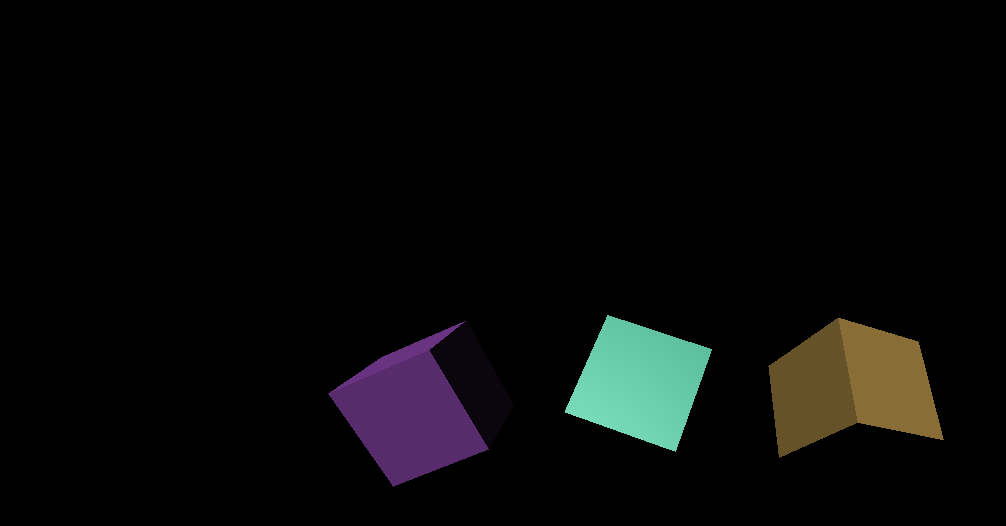
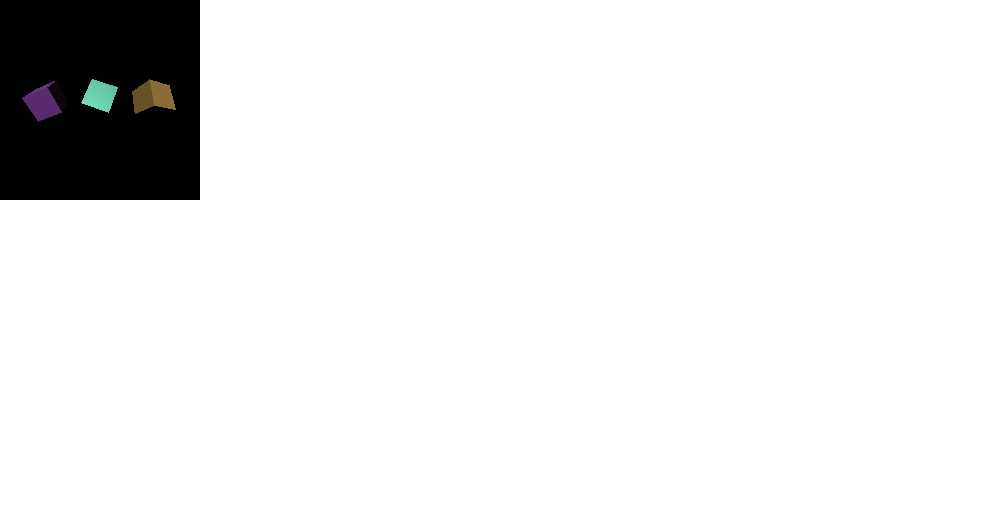
Before and after one commit to ozubergz/threejs_cube, a website built with Parcel: page index.html in a window 1280 px wide. Shown: the whole page, without its empty margins (0-1006 px from the left). Built offline with nearby package versions, Linux system fonts and the light colour scheme.

Commit message:
CSS handles resizing

```diff
--- a/index.html
+++ b/index.html
@@ -7,6 +7,8 @@
     <title>three</title>
 </head>
 <body>
+    <canvas id="c"></canvas>
+
     <script src="./three.js"></script>
 </body>
 </html>
--- a/style.css
+++ b/style.css
@@ -1,2 +1,11 @@
-body { margin: 0; }
-canvas { display: block; }
+html, body {
+    margin: 0;
+    height: 100%;
+ }
+
+#c {
+    /* float: left; */
+    /* padding: 5px; */
+    width: 200px;
+    height: 200px;
+}
--- a/three.js
+++ b/three.js
@@ -1,13 +1,23 @@
 import * as THREE from 'three';
 
+// SET THE SCENE
 const scene = new THREE.Scene();
-const camera = new THREE.PerspectiveCamera(
-	75, window.innerWidth / window.innerHeight, 0.1, 1000
-);
+
+// SET THE CAMERA
+const fov = 75;
+const aspect = window.innerWidth / window.innerHeight;
+const near = 0.1;
+const far = 1000;
+const camera = new THREE.PerspectiveCamera(fov, aspect, near, far);
+
 camera.position.z = 5;
 
-const renderer= new THREE.WebGL1Renderer();
-renderer.setSize(window.innerWidth, window.innerHeight);
+// Note: If you don't pass a canvas into three.js it will
+// create one for you but then you have to add it to your document.
+const canvas = document.querySelector('#c');
+
+// SET UP RENDERER
+const renderer= new THREE.WebGL1Renderer({canvas});
 document.body.appendChild(renderer.domElement);
 
 const geometry = new THREE.BoxGeometry();
@@ -22,6 +32,17 @@ function makeInstance(geometry, color, x) {
 
 	return cube;
 }
+
+function resizeRendererToDisplaySize(renderer) {
+    const canvas = renderer.domElement;
+    const width = canvas.clientWidth;
+    const height = canvas.clientHeight;
+    const needResize = canvas.width !== width || canvas.height !== height;
+    if (needResize) {
+      renderer.setSize(width, height, false);
+    }
+    return needResize;
+  }
 
 // light
 const color = 0xFFFFFF;
@@ -40,7 +61,11 @@ function animate(time) {
 
 	time *= 0.001;
 
-	requestAnimationFrame(animate);
+	if (resizeRendererToDisplaySize(renderer)) {
+		const canvas = renderer.domElement;
+		camera.aspect = canvas.clientWidth / canvas.clientHeight;
+		camera.updateProjectionMatrix();
+	}
 
 	cubes.forEach((cube, ndx) => {
 		const speed = 1 + ndx * .1;
@@ -50,6 +75,8 @@ function animate(time) {
 	  });
 
 	renderer.render(scene, camera);
+
+	requestAnimationFrame(animate);
 }
 
 animate();
```
Also changed, not shown: dist/index.html, 5 other files.
